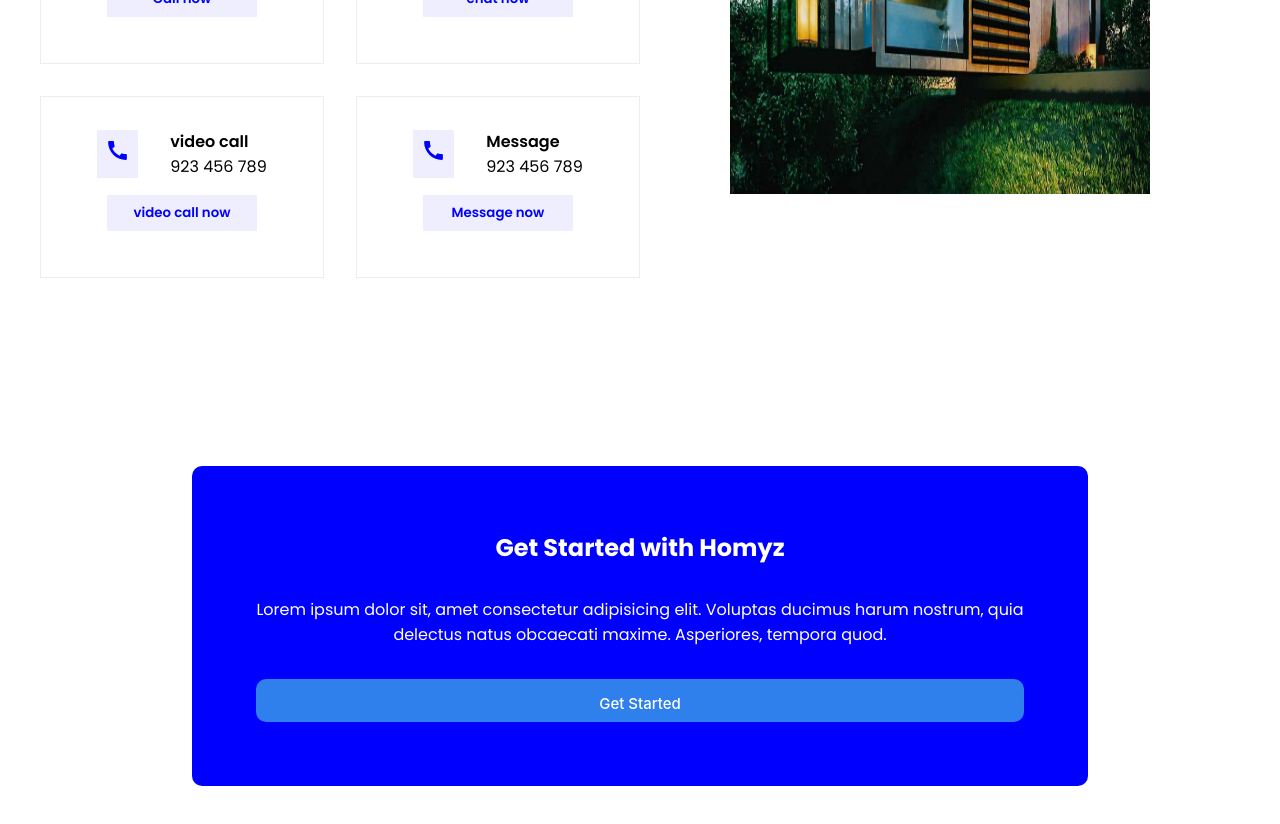
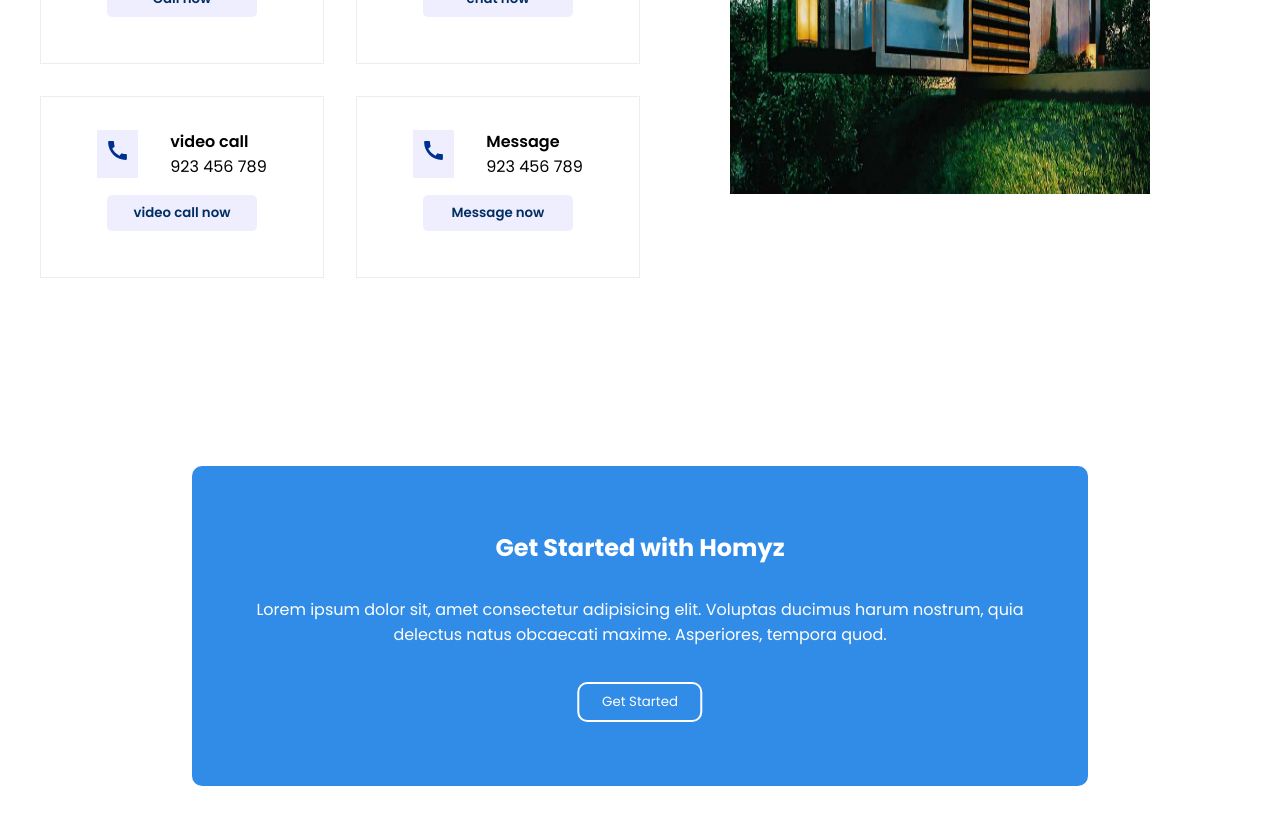
Before and after one commit to RahulPrasad13400/REAL-ESTATE-REACT, a React (Vite) app: page / in a window 1280 px wide. Shown: the part 2420-3244 px from the top of the page. Built offline with nearby package versions, Linux system fonts and the light colour scheme.

Commit message:
working on it

```diff
--- a/src/Components/Contact/Contact.css
+++ b/src/Components/Contact/Contact.css
@@ -64,14 +64,15 @@
     width: 60%;
     background-color: var(--lightBlue);
     border: none;
-    color: blue;
+    color: #002D62;
     font-weight: 600;
     transition: all 0.3s;
+    border-radius: 5px;
 }
 .callNowButton button:hover{
-    background-color: blue;
+    background-color: #00538C;
     color: white;
-    transform: scale(1.05);
+    transform: scale(1.02);
 }
 .icon{
     background-color: var(--lightBlue);
--- a/src/Components/Contact/Contact.jsx
+++ b/src/Components/Contact/Contact.jsx
@@ -19,7 +19,7 @@ export default function Contact() {
                         <div className='contact_box_1'>
                             <div className='row'>
                                 <div className='icon'>
-                                    <MdCall style={{color : "blue"}} size={25} />
+                                    <MdCall style={{color : "#00308F"}} size={25} />
                                 </div>
                                 <div className='details'>
                                     <p className='call'>Call</p>
@@ -33,7 +33,7 @@ export default function Contact() {
                         <div className='contact_box_1'>
                         <div className='row'>
                                 <div className='icon'>
-                                    <BsFillChatDotsFill style={{color : "blue"}} size={25} />
+                                    <BsFillChatDotsFill style={{color : "#00308F"}} size={25} />
                                 </div>
                                 <div className='details'>
                                     <p className='call'>chat</p>
@@ -47,7 +47,7 @@ export default function Contact() {
                         <div className='contact_box_1'>
                         <div className='row'>
                                 <div className='icon'>
-                                    <MdCall style={{color : "blue"}} size={25} />
+                                    <MdCall style={{color : "#00308F"}} size={25} />
                                 </div>
                                 <div className='details'>
                                     <p className='call'>video call</p>
@@ -61,7 +61,7 @@ export default function Contact() {
                         <div className='contact_box_1'>
                         <div className='row'>
                                 <div className='icon'>
-                                    <MdCall  style={{color : "blue"}} size={25} />
+                                    <MdCall  style={{color : "#00308F"}} size={25} />
                                 </div>
                                 <div className='details'>
                                     <p className='call'>Message</p>
--- a/src/Components/GetStarted/GetStarted.css
+++ b/src/Components/GetStarted/GetStarted.css
@@ -16,12 +16,12 @@
     display: flex;
     flex-direction: column;
     gap: 2rem;
-    background-color: blue;
+    background-color: #318CE7;
     color: #fff;
     border-radius: 10px;
     position: relative;
 }
-/* .getStarted__box button{
+.getStarted__box button{
     text-align: center;
     width: 14%;
     position: absolute;
@@ -33,70 +33,7 @@
     border: 2px solid #fff;
     border-radius: 10px;
     color: #fff;
-} */
-/* .getStarted__box button:hover{
-    box-shadow: ;
-} */
-
-
-/* CSS */
-.getStarted__box button {
-  appearance: none;
-  backface-visibility: hidden;
-  background-color: #2f80ed;
-  border-radius: 10px;
-  border-style: none;
-  box-shadow: none;
-  box-sizing: border-box;
-  color: #fff;
-  cursor: pointer;
-  display: inline-block;
-  font-family: Inter,-apple-system,system-ui,"Segoe UI",Helvetica,Arial,sans-serif;
-  font-size: 15px;
-  font-weight: 500;
-  height: 50px;
-  letter-spacing: normal;
-  line-height: 1.5;
-  outline: none;
-  overflow: hidden;
-  padding: 14px 30px;
-  position: relative;
-  text-align: center;
-  text-decoration: none;
-  transform: translate3d(0, 0, 0);
-  transition: all .3s;
-  user-select: none;
-  -webkit-user-select: none;
-  touch-action: manipulation;
-  vertical-align: top;
-  white-space: nowrap;
 }
-
-.getStarted__box button:hover {
-  background-color: #1366d6;
-  box-shadow: rgba(0, 0, 0, .05) 0 5px 30px, rgba(0, 0, 0, .05) 0 1px 4px;
-  opacity: 1;
-  transform: translateY(0);
-  transition-duration: .35s;
+.getStarted__box button:hover{
+    cursor: pointer;
 }
-
-.getStarted__box button:hover:after {
-  opacity: .5;
-}
-
-.getStarted__box button:active {
-  box-shadow: rgba(0, 0, 0, .1) 0 3px 6px 0, rgba(0, 0, 0, .1) 0 0 10px 0, rgba(0, 0, 0, .1) 0 1px 4px -1px;
-  transform: translateY(2px);
-  transition-duration: .35s;
-}
-
-.getStarted__box button:active:after {
-  opacity: 1;
-}
-
-@media (min-width: 768px) {
-  ..getStarted__box button {
-    padding: 14px 22px;
-    width: 176px;
-  }
-}
```
